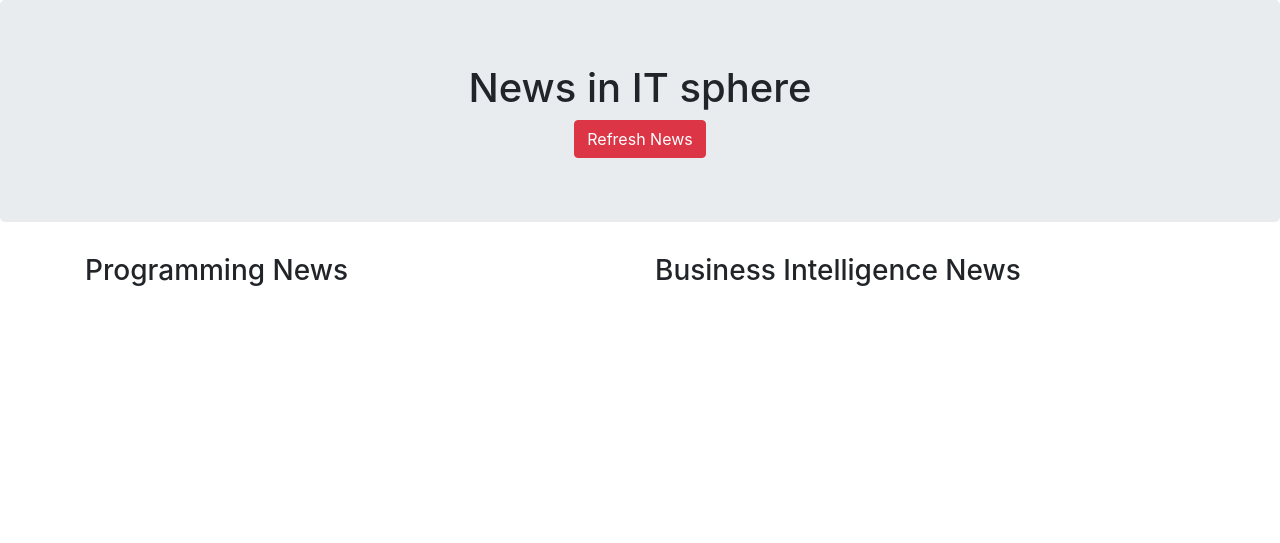
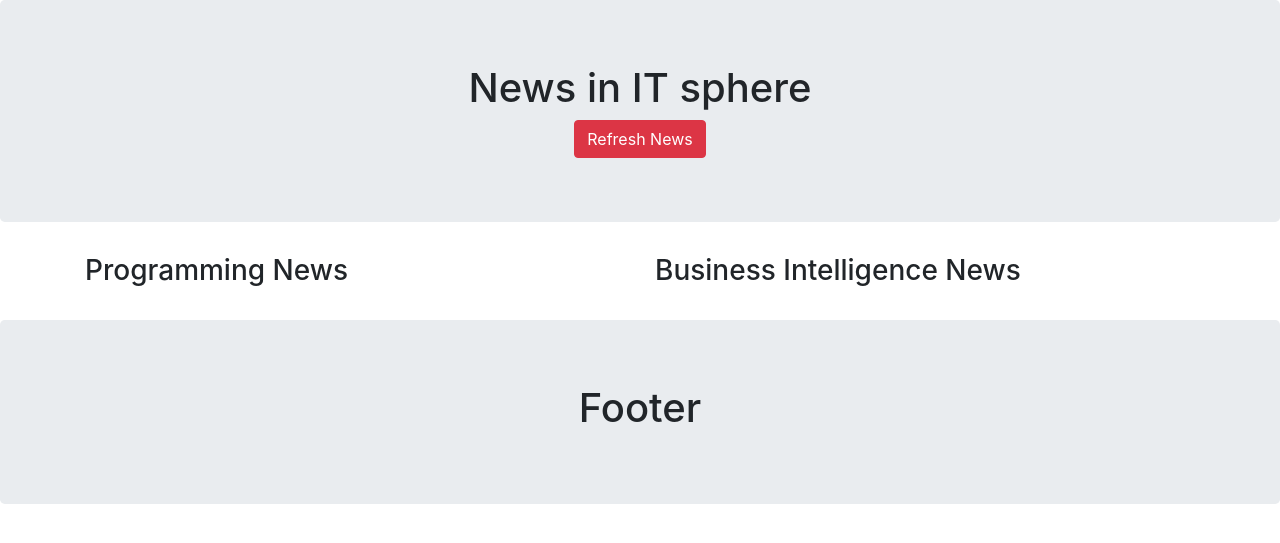
Before and after one commit to JAMASoftwares/NewsAggregator, a Django app: page / in a window 1280 px wide. Shown: the top 543 px of the page. Run offline with Django 4.2, Linux system fonts and the light colour scheme; parts of the project's set-up code (start-up, migrations or seed data) failed here and were passed over; some libraries are stand-ins or nearby versions.

Commit message:
First commit with simple footer

```diff
--- a/newsaggregator/news/templates/news/index.html
+++ b/newsaggregator/news/templates/news/index.html
@@ -42,4 +42,9 @@ integrity="sha256-FgpCb/KJQlLNfOu91ta32o/NMZxltwRo8QtmkMRdAu8="
     <script src="https://cdnjs.cloudflare.com/ajax/libs/popper.js/1.12.9/umd/popper.min.js" integrity="sha384-ApNbgh9B+Y1QKtv3Rn7W3mgPxhU9K/ScQsAP7hUibX39j7fakFPskvXusvfa0b4Q" crossorigin="anonymous"></script>
     <script src="https://maxcdn.bootstrapcdn.com/bootstrap/4.0.0/js/bootstrap.min.js" integrity="sha384-JZR6Spejh4U02d8jOt6vLEHfe/JQGiRRSQQxSfFWpi1MquVdAyjUar5+76PVCmYl" crossorigin="anonymous"></script>
 </body>
+<footer>
+        <div class="jumbotron">
+            <center><h1>Footer</h1></center>
+        </div>
+</footer>
 </html>
```
Also changed, not shown: newsaggregator/db.sqlite3.
